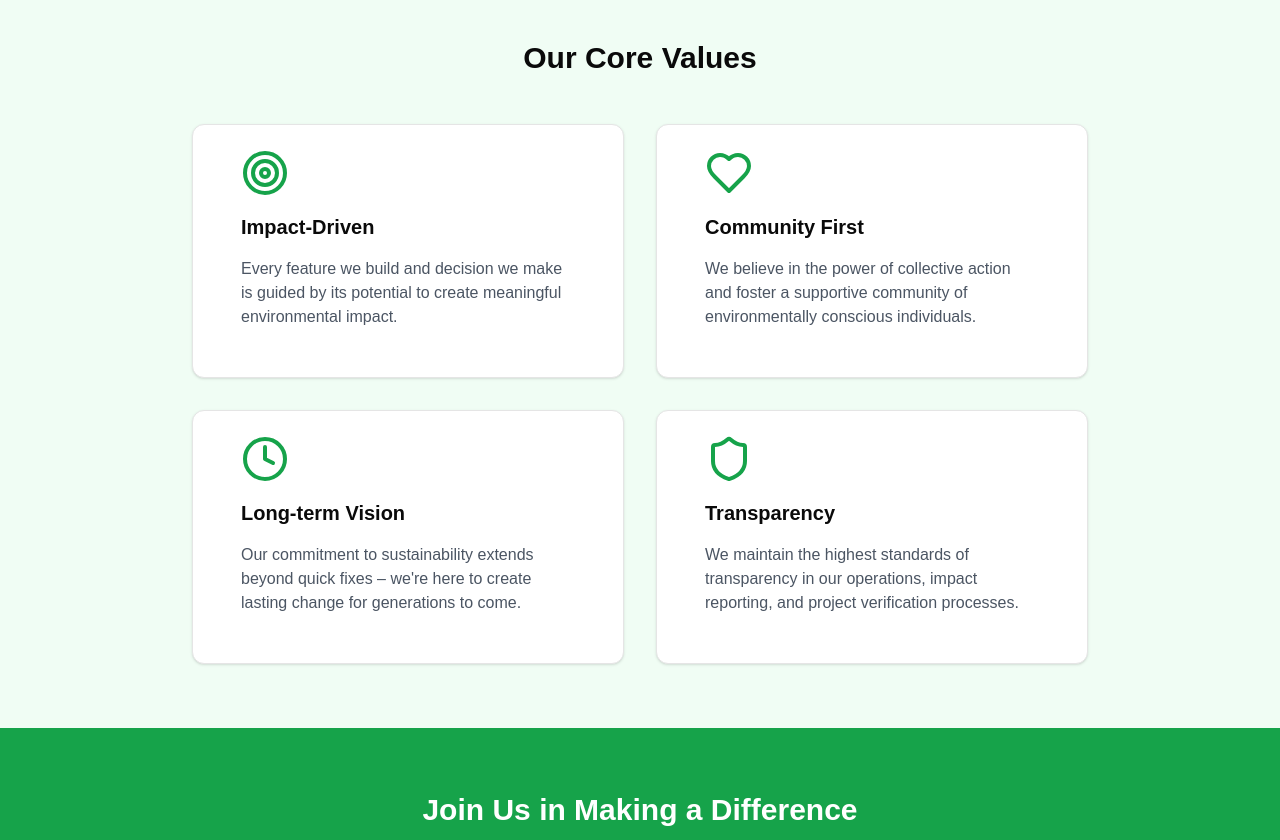
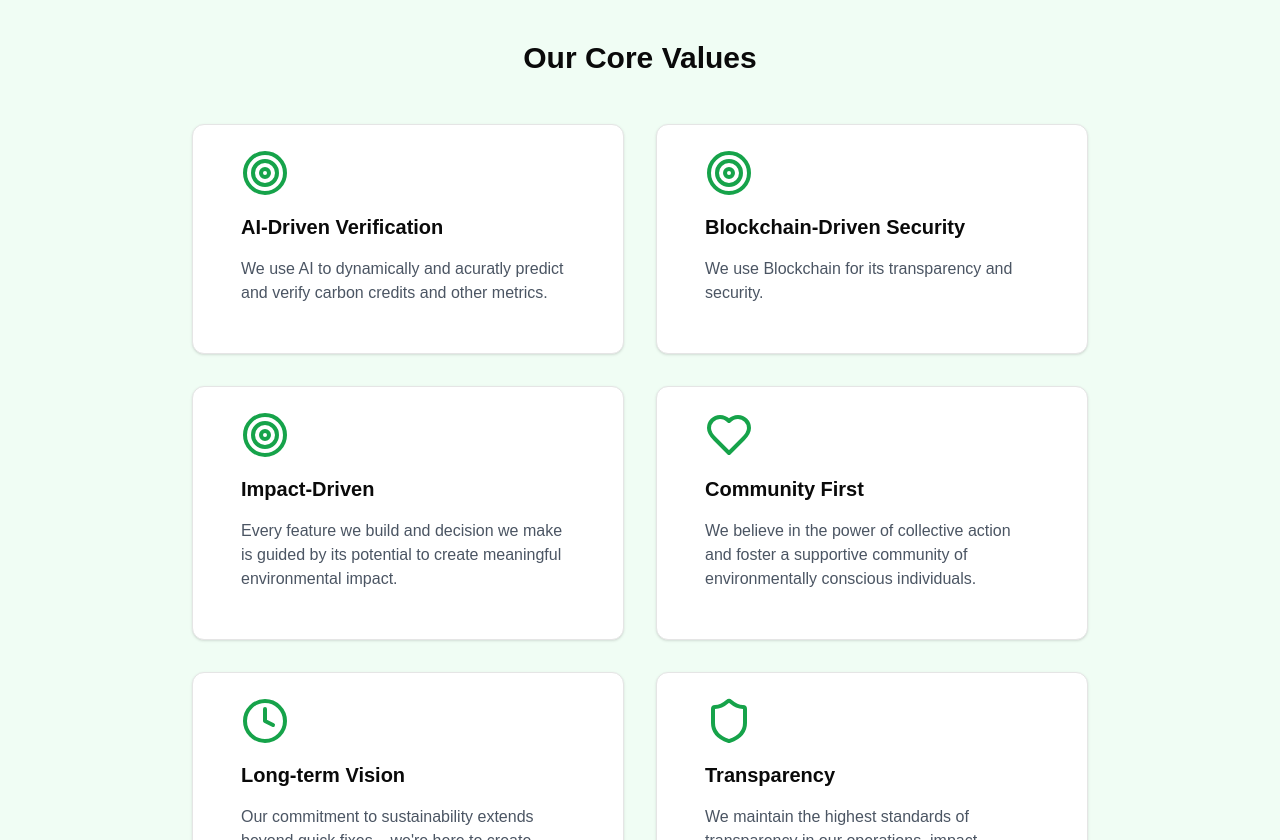
Before and after one commit to Zia-ullah-khan/newcarbocreditwebsite, a Next.js app: page /about in a window 1280 px wide. Shown: the part 720-1560 px from the top of the page. Built offline with nearby package versions, Linux system fonts and the light colour scheme.

Commit message:
Update page.tsx

```diff
--- a/src/app/about/page.tsx
+++ b/src/app/about/page.tsx
@@ -46,6 +46,24 @@ const AboutPage = () => {
         <div className="container mx-auto px-4">
           <h2 className="text-2xl md:text-3xl font-bold text-center mb-12">Our Core Values</h2>
           <div className="grid md:grid-cols-2 gap-8 max-w-4xl mx-auto">
+          <Card className="p-6">
+              <CardContent className="space-y-4">
+                <Target className="h-12 w-12 text-green-600" />
+                <h3 className="text-xl font-semibold">AI-Driven Verification</h3>
+                <p className="text-gray-600">
+                  We use AI to dynamically and acuratly predict and verify carbon credits and other metrics.
+                </p>
+              </CardContent>
+            </Card>
+          <Card className="p-6">
+              <CardContent className="space-y-4">
+                <Target className="h-12 w-12 text-green-600" />
+                <h3 className="text-xl font-semibold">Blockchain-Driven Security</h3>
+                <p className="text-gray-600">
+                  We use Blockchain for its transparency and security.
+                </p>
+              </CardContent>
+            </Card>
             <Card className="p-6">
               <CardContent className="space-y-4">
                 <Target className="h-12 w-12 text-green-600" />
```
